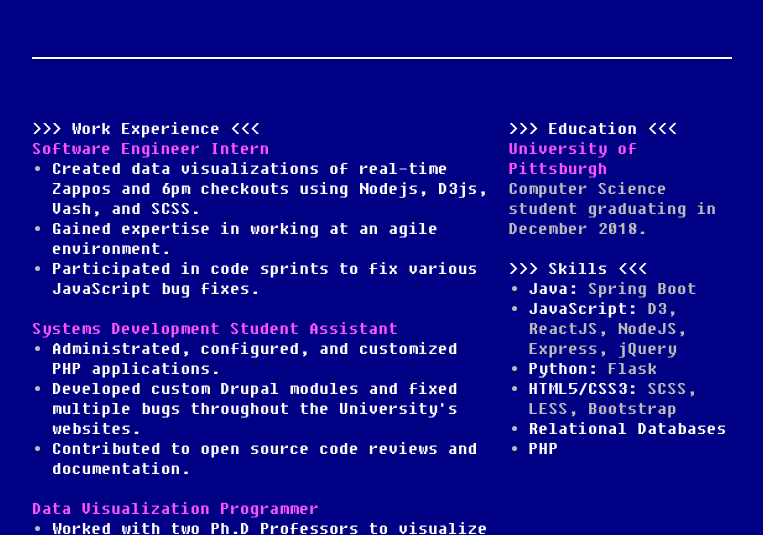
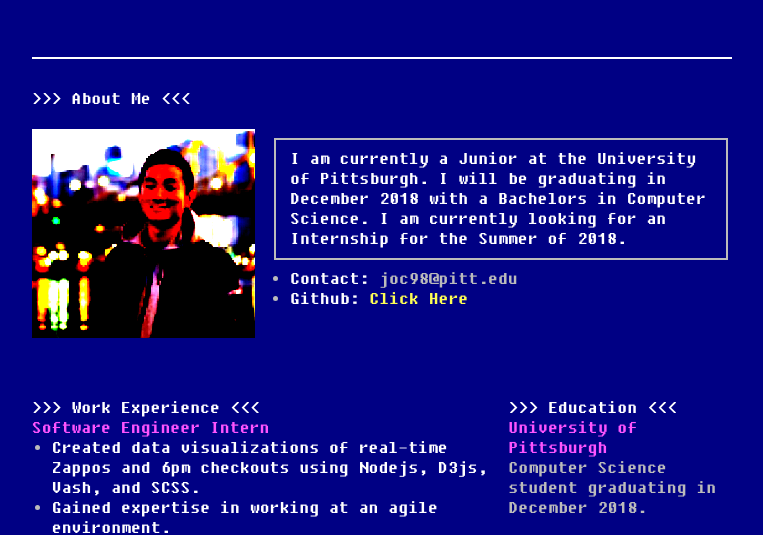
Before and after one commit to jimmychung98/jimmychung98.github.io, a plain HTML site: page index.html in a window 1280 px wide. Shown: the part 238-773 px from the top of the page, without its empty margins (258-1021 px from the left). Drawn offline with Linux system fonts and the light colour scheme.

Commit message:
Added about me

```diff
--- a/index.html
+++ b/index.html
@@ -45,6 +45,7 @@
       <link href="bootstrap386/bootstrap/css/bootstrap-responsive.css" rel="stylesheet">
 </head>
 <body data-spy="scroll" data-target=".bs-docs-sidebar" style="visibility: hidden">
+  <!--  -->
 
 <div class="container-narrow">
 
@@ -57,6 +58,27 @@
         </div>
 
         <hr>
+
+        <div class="row-fluid">
+          <div class="span12">
+            <h3>About Me</h3><br/>
+            <div class="row-fluid">
+              <div class="span4">
+                <img src="john.png"/>
+              </div>
+              <div class="span8">
+                <p class="lead">I am currently a Junior at the University of Pittsburgh. I will be graduating in
+                  December 2018 with a Bachelors in Computer Science. I am currently looking for an Internship
+                  for the Summer of 2018.
+                </p>
+                <ul>
+                  <li><strong>Contact: </strong> joc98@pitt.edu</li>
+                  <li><strong>Github: </strong> <a href="https://www.github.com/jimmychung98">Click Here</a></li>
+                </ul>
+              </div>
+            </div>
+          </div>
+        </div>
 
         <div class="row-fluid marketing">
             <div class="span8">
```
Also changed, not shown: john.png (added).
